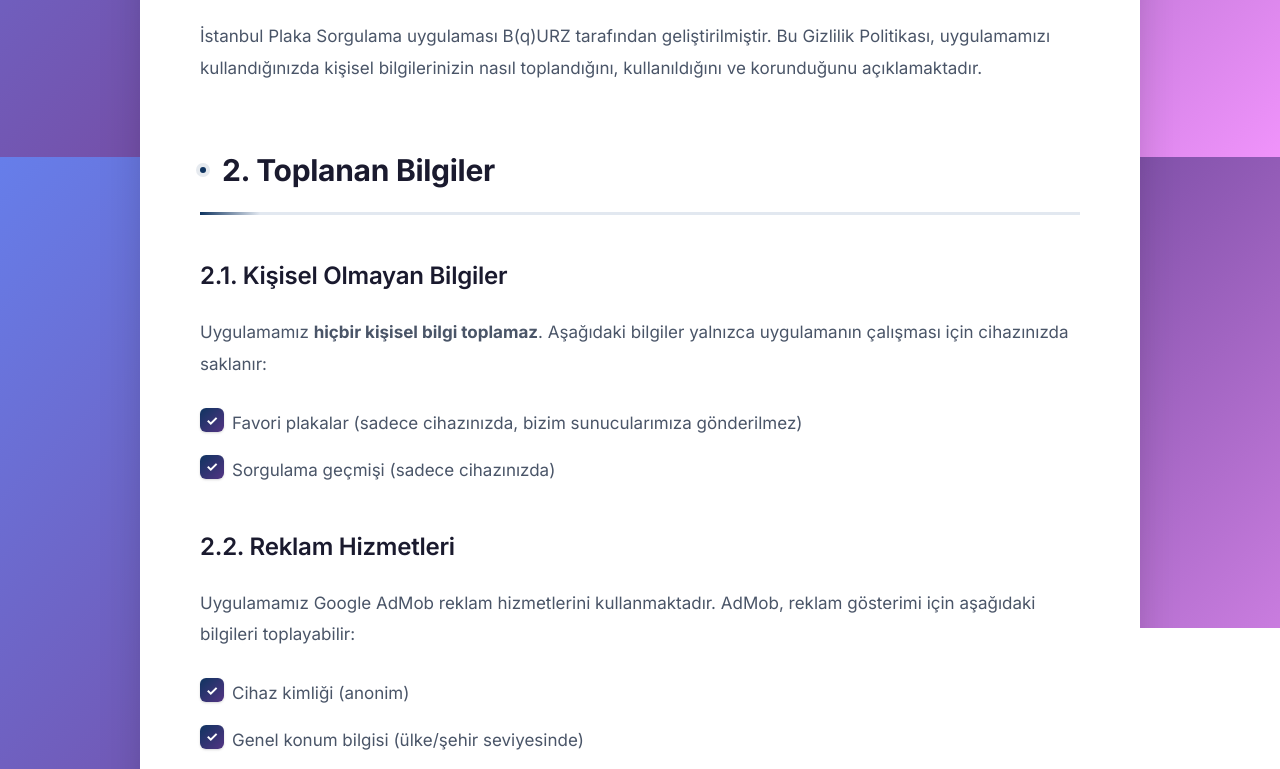
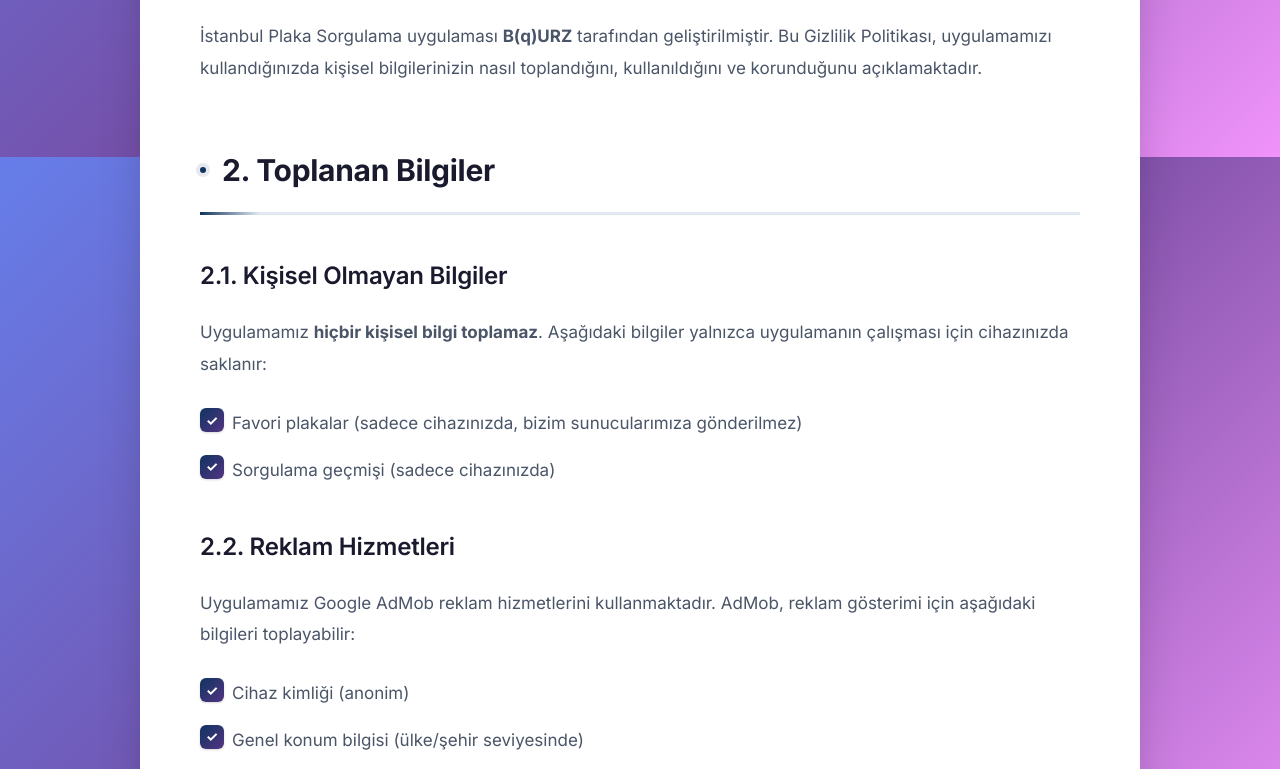
Before and after one commit to Bqurz/istanbul-plaka-privacy, a plain HTML site: page index.html in a window 1280 px wide. Shown: the part 643-1412 px from the top of the page. Drawn offline with Linux system fonts and the light colour scheme.

Commit message:
B(q)URZ metinlerini kalın yap

```diff
--- a/index.html
+++ b/index.html
@@ -437,7 +437,7 @@
             </div>
 
             <h2>1. Giriş</h2>
-            <p>İstanbul Plaka Sorgulama uygulaması B(q)URZ tarafından geliştirilmiştir. Bu Gizlilik Politikası, uygulamamızı kullandığınızda kişisel bilgilerinizin nasıl toplandığını, kullanıldığını ve korunduğunu açıklamaktadır.</p>
+            <p>İstanbul Plaka Sorgulama uygulaması <strong>B(q)URZ</strong> tarafından geliştirilmiştir. Bu Gizlilik Politikası, uygulamamızı kullandığınızda kişisel bilgilerinizin nasıl toplandığını, kullanıldığını ve korunduğunu açıklamaktadır.</p>
 
             <h2>2. Toplanan Bilgiler</h2>
 
@@ -518,7 +518,7 @@
             <h2>11. Destek ve İletişim</h2>
             <div class="contact">
                 <p>Uygulama ile ilgili sorularınız, önerileriniz veya destek talepleriniz için bizimle iletişime geçebilirsiniz:</p>
-                <p><strong>Geliştirici:</strong> B(q)URZ</p>
+                <p><strong>Geliştirici:</strong> <strong>B(q)URZ</strong></p>
                 <p><strong>E-posta:</strong> <a href="mailto:soosoftco@gmail.com">soosoftco@gmail.com</a></p>
                 <p style="margin-top: 12px;"><strong>Destek:</strong> Uygulama ile ilgili her türlü sorunuz için yukarıdaki e-posta adresinden bize ulaşabilirsiniz.</p>
             </div>
```
